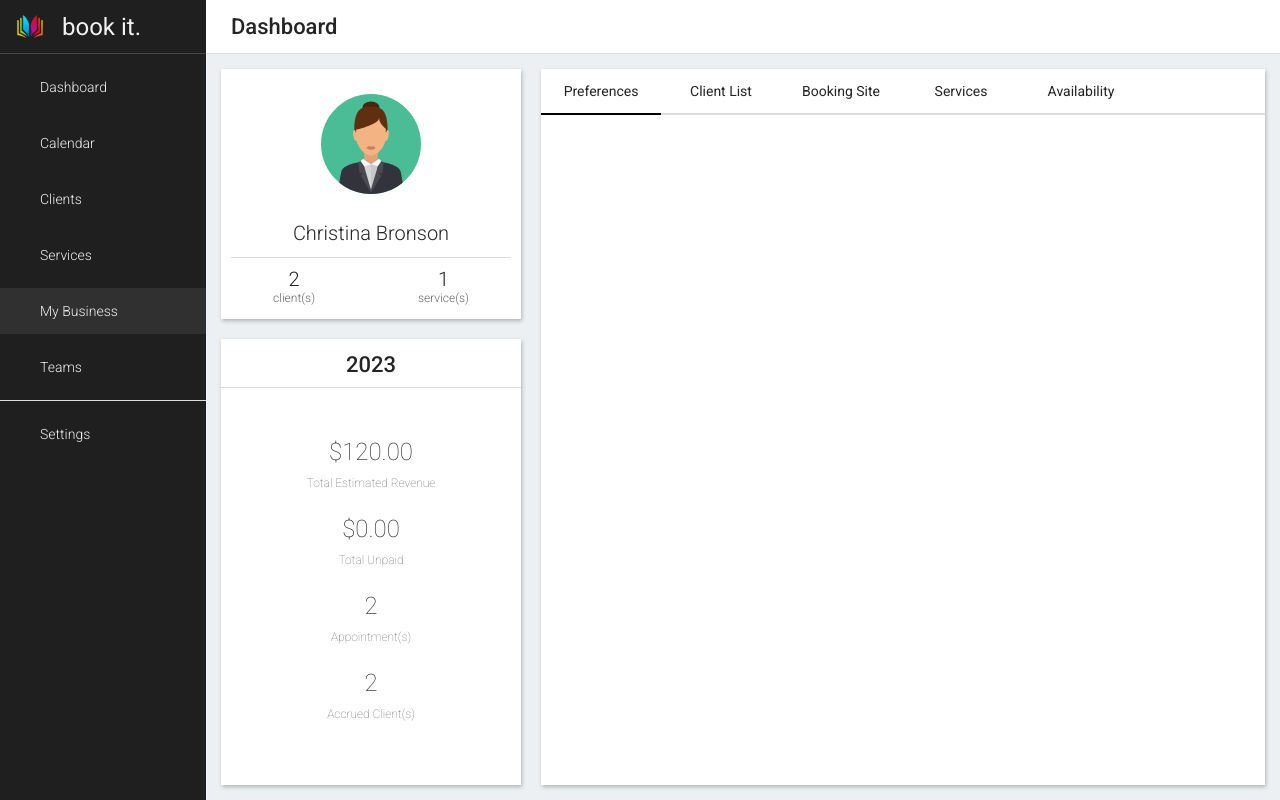
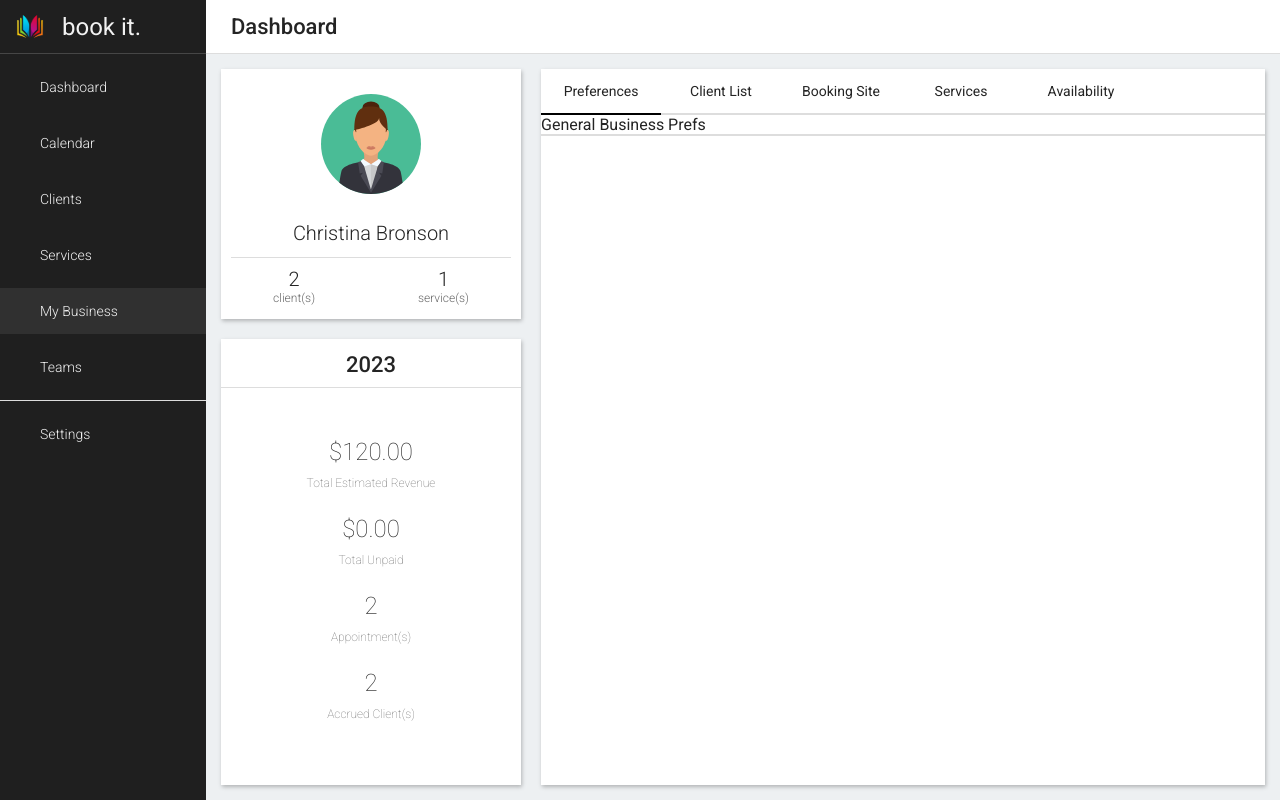
Before and after one commit to ryanhartwig/bookeasy, a Next.js app in the folder next/: page /business in a window 1280 px wide. Built offline with nearby package versions, Linux system fonts and the light colour scheme.

Commit message:
Create Setting component and begin to implement in Prefs.tsx

```diff
--- a/next/src/app/business/tabs/Prefs.tsx
+++ b/next/src/app/business/tabs/Prefs.tsx
@@ -1,10 +1,14 @@
+import { Setting } from '@/components/UI/Setting/Setting';
 import styles from './tabs.module.scss';
 
 export const Prefs = () => {
 
   return (
-    <div>
+    <div className={styles.Prefs}>
+      <p>General Business Prefs</p>
+      <hr />
 
+      <Setting label='Test' />
     </div>
   )
 }
--- a/next/src/app/business/tabs/tabs.module.scss
+++ b/next/src/app/business/tabs/tabs.module.scss
@@ -0,0 +1,3 @@
+.Prefs {
+  width: 100%;
+}
--- /dev/null
+++ b/next/src/components/UI/Setting/Setting.tsx
@@ -0,0 +1,17 @@
+import { DetailedHTMLProps, HTMLAttributes } from 'react';
+import styles from './setting.module.scss';
+
+interface SettingProps extends DetailedHTMLProps<HTMLAttributes<HTMLDivElement>, HTMLDivElement> {
+  label: string,
+  children?: JSX.Element | never[],
+  toggle?: boolean,
+}
+
+export const Setting: React.FC<SettingProps> = ({label, children, toggle = false}) => {
+
+  return (
+    <div className={styles.Setting}>
+      {children}
+    </div>
+  )
+}
--- /dev/null
+++ b/next/src/components/UI/Setting/setting.module.scss
@@ -0,0 +1,10 @@
+.Setting {
+  width: 100%;
+  height: fit-content;
+
+  display: flex;
+  align-items: center;
+  position: relative;
+
+  border-bottom: 1px solid var(--dividers);
+}
```
